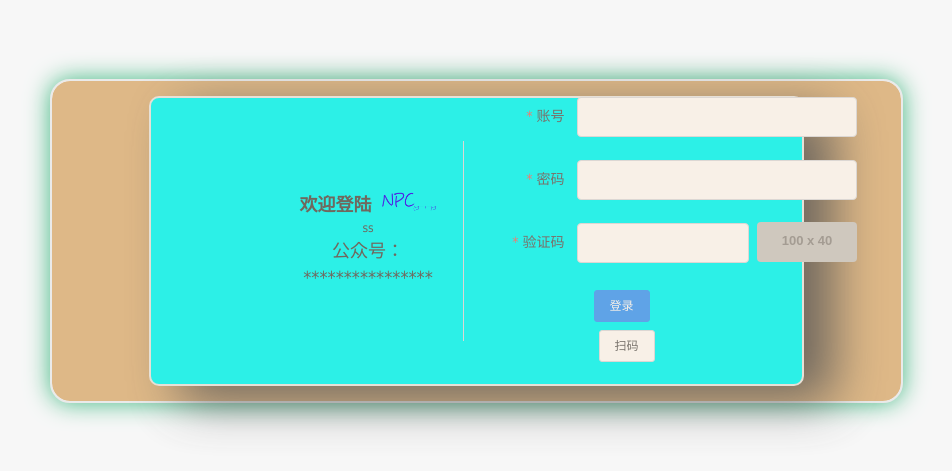
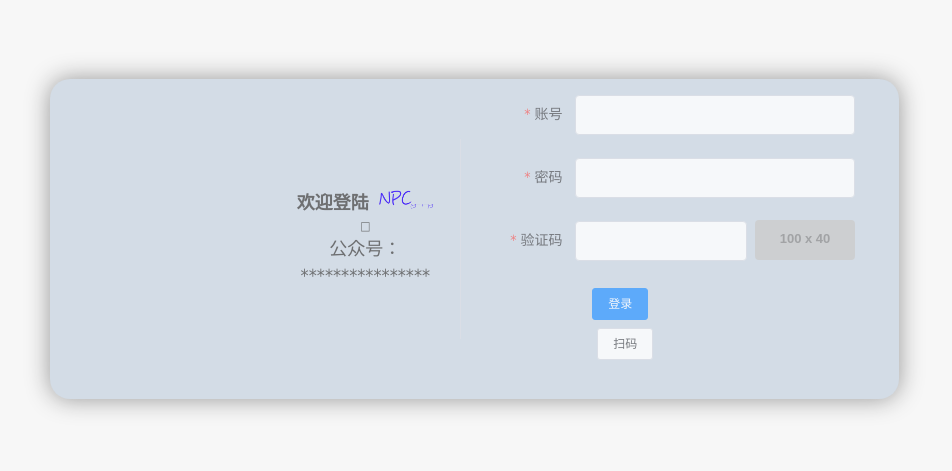
Before and after one commit to NpcBuild/vueno1, a Vue app: page /login in a window 1280 px wide. Shown: the part 113-584 px from the top of the page, without its empty margins (142-1094 px from the left). Built offline with nearby package versions, Linux system fonts and the light colour scheme; what vue-particles would draw is missing.

Commit message:
登录页样式调整

```diff
--- a/src/components/Header.vue
+++ b/src/components/Header.vue
@@ -3,7 +3,7 @@
     <el-dropdown @command="handleCommand">
       <span class="el-dropdown-link">
 <!--        下拉菜单<i class="el-icon-arrow-down el-icon&#45;&#45;right"></i>-->
-        <el-avatar size="large" src="https://cube.elemecdn.com/0/88/03b0d39583f48206768a7534e55bcpng.png"></el-avatar>
+        <el-avatar size="large" src="https://bpic.588ku.com/ad_diversion/19/08/22/915abbf3e26f11efc0c7e121b3c8f996.png"></el-avatar>
       </span>
       <el-dropdown-menu slot="dropdown">
         <el-dropdown-item command="login">登录</el-dropdown-item>
@@ -42,6 +42,11 @@ export default {
     }
   },
   methods: {
+    getUserInfo() {
+      this.$axios.get().then(res => {
+        this.userInfo = res.data.data
+      })
+    },
     handleCommand(command) {
       this.$message('点击了 ' + command);
       if (command=="login") {
--- a/src/views/login/Login.vue
+++ b/src/views/login/Login.vue
@@ -1,5 +1,6 @@
 <template>
   <div class="loginmain">
+<!--  <div>-->
     <el-row type="flex" class="row-bg" justify="center">
       <el-col :xl="5" :lg="6">
         <h2 style="font-size: large">欢迎登陆<el-image :src="require('../../assets/npcLogo.png')" style="height: 20px;width: 55px;margin-left: 10px;"></el-image></h2>
@@ -74,7 +75,7 @@ export default {
         ],
       },
       isLogin:false,
-      modss:'ss',
+      modss:'□',
       captchaImg: '',
     };
   },
@@ -164,7 +165,7 @@ export default {
   .loginmain {
     height: 290px;
     width: 64%;
-    background-color: burlywood;
+    background-color: #d3dce6;
     margin: 180px auto;
     margin-left: 15%;
     margin-right: 15%;
@@ -173,12 +174,12 @@ export default {
     border-radius: 20px;
     background-clip: padding-box;
     padding: 15px 15px 15px 15px;
-    border: 2px solid #eaeaea;
-    box-shadow: 0 0 25px #42b983;
+    /*border: 2px solid #969696;*/
+    box-shadow: 0 0 25px #969696;
   }
   .el-row {
     /*background-color: #fafafa;*/
-    background-color: aqua;
+    /*background-color: aqua;*/
     opacity: 0.8;    /*背景透明 0-1 */
     width: 80%;
     height: 100%;
@@ -187,8 +188,8 @@ export default {
     text-align: center;
     margin-left: 10%;
     border-radius: 10px;
-    border: 2px solid #eaeaea;
-    box-shadow: 30px 15px 50px #555555;
+    /*border: 2px solid #eaeaea;*/
+    /*box-shadow: 30px 15px 50px #555555;*/
   }
   .el-divider {
     height: 200px;
```
Also changed, not shown: 1 other file (tests, documents, lock files or other folders).
